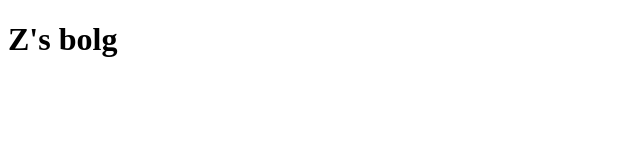
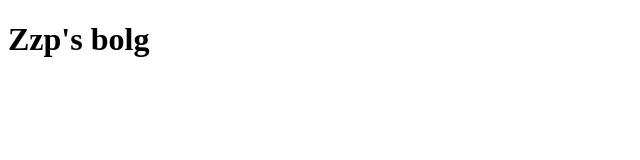
Before and after one commit to joker-zzp/Z-bolg.github.io, a plain HTML site: page index.html in a window 1280 px wide. Shown: the whole page, without its empty margins (0-640 px from the left). Drawn offline with Linux system fonts and the light colour scheme.

Commit message:
update index

```diff
--- a/index.html
+++ b/index.html
@@ -8,6 +8,6 @@
 
 </head>
 <body>
-    <h1>Z's bolg</h1>
+    <h1>Zzp's bolg</h1>
 </body>
 </html>
```
